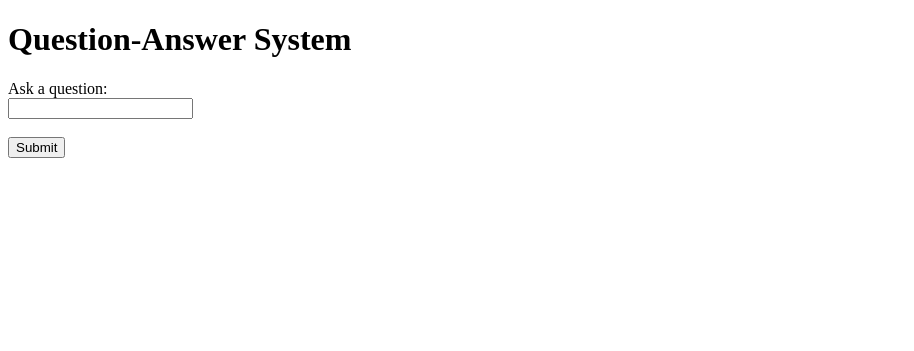
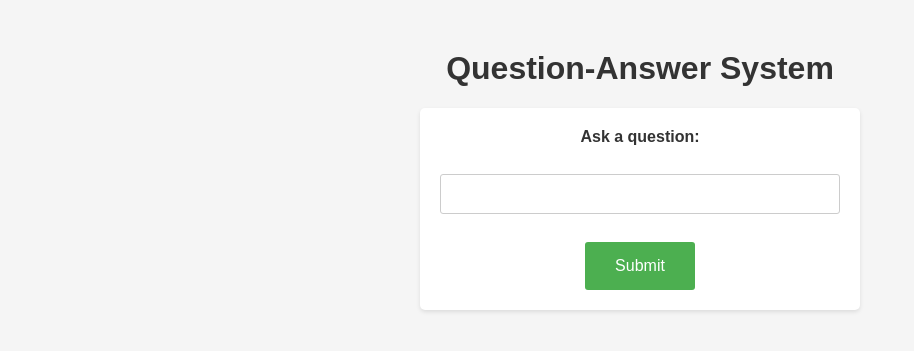
Before and after one commit to ATayls/LLM_api, a Flask app: page / in a window 1280 px wide. Shown: the top 351 px of the page, without its empty margins (0-914 px from the left). Run offline with Flask 2, Linux system fonts and the light colour scheme.

Commit message:
Basic styling

```diff
--- a/src/app/static/styles.css
+++ b/src/app/static/styles.css
@@ -1,5 +1,61 @@
-.message {
+body {
+    font-family: Arial, sans-serif;
+    background-color: #f5f5f5;
+}
+
+h1 {
+    text-align: center;
+    margin-top: 50px;
+    color: #333;
+}
+
+form {
+    width: 400px;
+    margin: 0 auto;
+    background-color: #fff;
+    text-align: center;
+    border-radius: 5px;
+    padding: 20px;
+    box-shadow: 0 2px 4px rgba(0, 0, 0, 0.1);
+}
+
+label {
+    font-weight: bold;
+    display: block;
+    margin-bottom: 10px;
+    color: #333;
+}
+
+input[type="text"] {
+    width: 100%;
     padding: 10px;
-    font-size: 1.3em;
-    font-family: Arial, sans-serif;
+    border: 1px solid #ccc;
+    border-radius: 3px;
+    font-size: 16px;
+    margin-bottom: 10px;
+    box-sizing: border-box;
 }
+
+input[type="submit"] {
+    background-color: #4CAF50;
+    color: #fff;
+    border: none;
+    padding: 15px 30px; /* Increase the padding for a larger button */
+    border-radius: 3px;
+    font-size: 16px;
+    cursor: pointer;
+    transition: background-color 0.3s ease; /* Add a transition effect */
+}
+
+input[type="submit"]:hover {
+    background-color: #45a049; /* Darker green on hover */
+}
+
+h2 {
+    color: #333;
+    margin-top: 20px;
+}
+
+p {
+    color: #666;
+}
--- a/src/app/templates/index.html
+++ b/src/app/templates/index.html
@@ -2,6 +2,7 @@
 <html>
 <head>
     <title>Question-Answer</title>
+    <link rel="stylesheet" type="text/css" href="{{ url_for('static', filename='styles.css') }}">
 </head>
 <body>
     <h1>Question-Answer System</h1>
```
